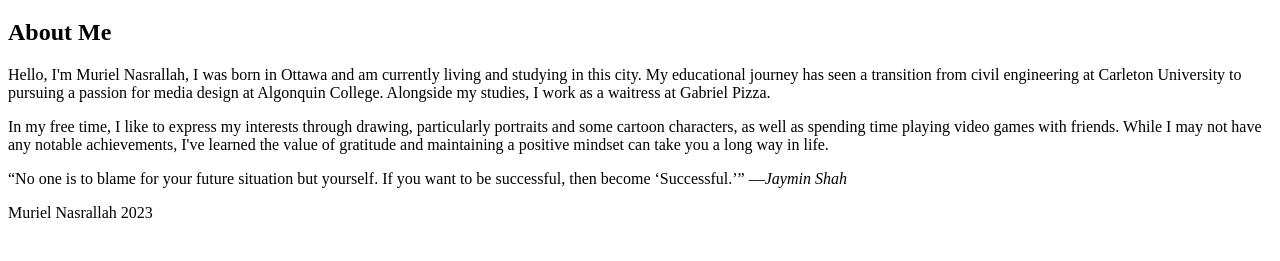
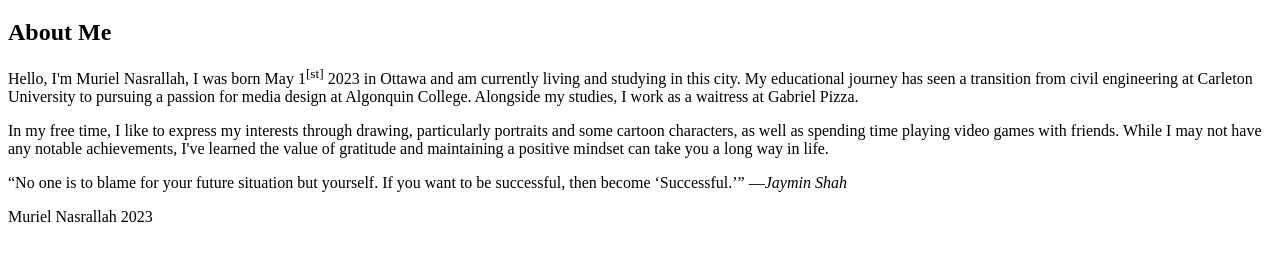
Before and after one commit to nasr0071/nasr0071.github.io, a plain HTML site: page html-assignment/index.html in a window 1280 px wide. Shown: the part 61-322 px from the top of the page. Drawn offline with Linux system fonts and the light colour scheme.

Commit message:
include birthday and sup to may 1st. also add q to the quote instead of quotation marks

```diff
--- a/html-assignment/index.html
+++ b/html-assignment/index.html
@@ -14,13 +14,13 @@
             About Me
         </h2>
         <p>
-            Hello, I'm Muriel Nasrallah, I was born in Ottawa and am currently living and studying in this city. My educational journey has seen a transition from civil engineering at Carleton University to pursuing a passion for media design at Algonquin College. Alongside my studies, I work as a waitress at Gabriel Pizza.
+            Hello, I'm Muriel Nasrallah, I was born May 1<sup>[st]</sup> 2023 in Ottawa and am currently living and studying in this city. My educational journey has seen a transition from civil engineering at Carleton University to pursuing a passion for media design at Algonquin College. Alongside my studies, I work as a waitress at Gabriel Pizza.
         </p>
         <p>
             In my free time, I like to express my interests through drawing, particularly portraits and some cartoon characters, as well as spending time playing video games with friends. While I may not have any notable achievements, I've learned the value of gratitude and maintaining a positive mindset can take you a long way in life.
         </p>
         <p>
-            “No one is to blame for your future situation but yourself. If you want to be successful, then become ‘Successful.’” ―<em>Jaymin Shah</em>
+            <q>No one is to blame for your future situation but yourself. If you want to be successful, then become ‘Successful.’</q> ―<em>Jaymin Shah</em>
         </p>
         <footer>Muriel Nasrallah 2023</footer>
     </body>
```
